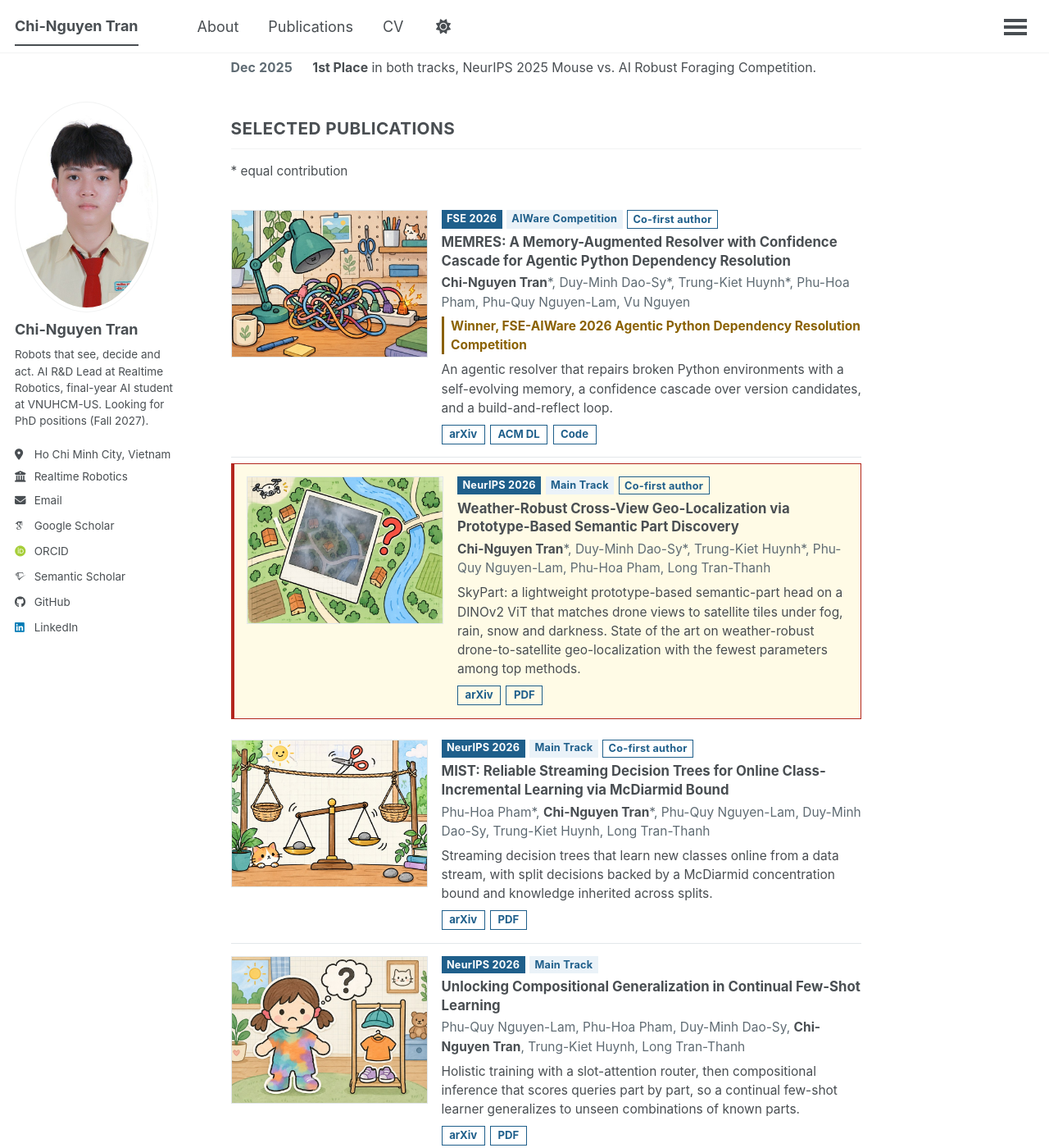
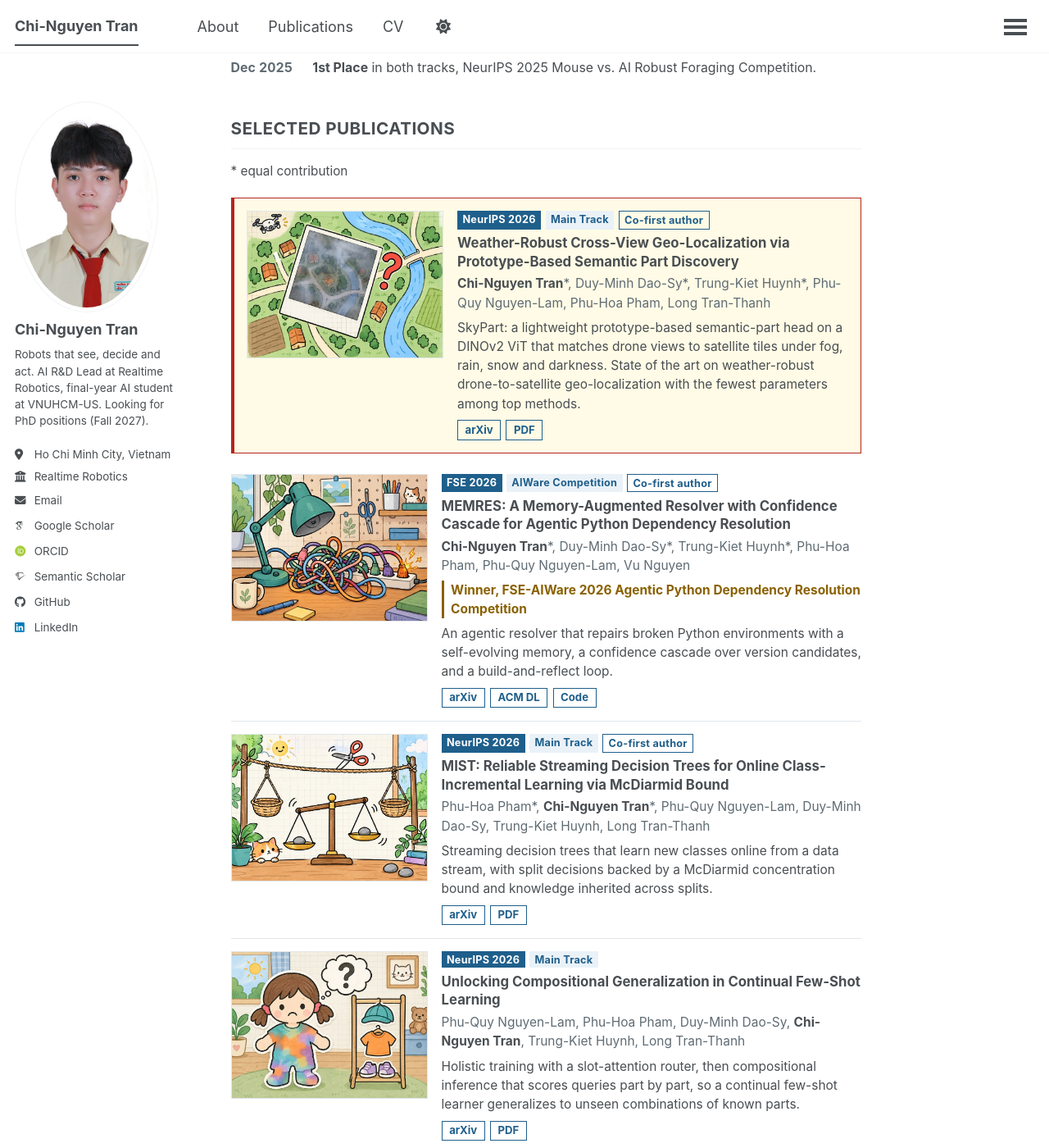
Before and after one commit to chisngyen/chisngyen.github.io, a Jekyll site: the page built from _pages/about.md, in a window 1280 px wide and 1400 px high, scrolled down 787 px. Shown: the whole window at 82% size. Built offline with Jekyll 4.4.1, drawn with Linux system fonts in a browser that asks for light colours; some web fonts are replaced; a script that is not in the unit is left out.

Commit message:
Home: featured paper first in Selected Publications
Co-Authored-By: Claude Opus 5.5 <noreply@anthropic.com>

```diff
--- a/_pages/about.md
+++ b/_pages/about.md
@@ -32,9 +32,13 @@ I want machines that can work out where they are, agree on what many sensors tel
 <h2 class="sec-title">Selected Publications</h2>
 <p style="font-size: 0.85em">* equal contribution</p>
 {% assign selected = site.publications | where: "selected", true | sort: "date" | reverse %}
-{% for post in selected %}
+{% assign featured = selected | where: "featured", true %}
+{% for post in featured %}
   {% include pub-card.html %}
 {% endfor %}
+{% for post in selected %}{% unless post.featured %}
+  {% include pub-card.html %}
+{% endunless %}{% endfor %}
 <p class="sec-more"><a href="{{ base_path }}/publications/">All publications &rarr;</a></p>
 
 <h2 class="sec-title">Honors</h2>
```
